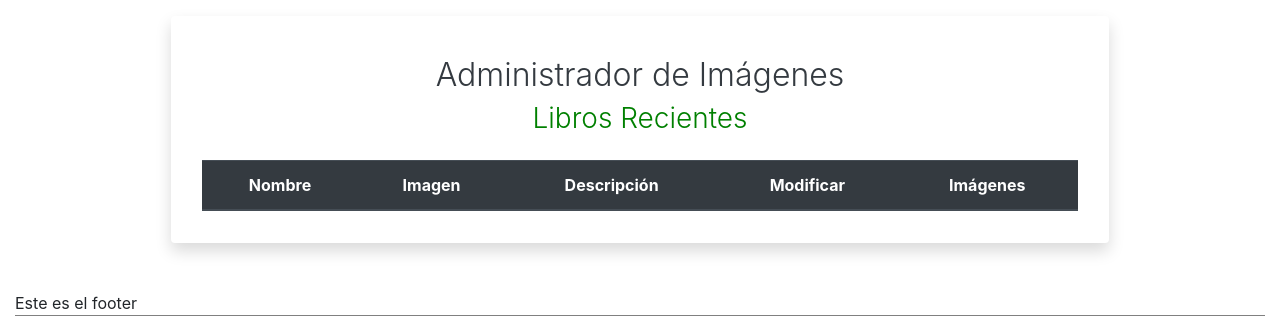
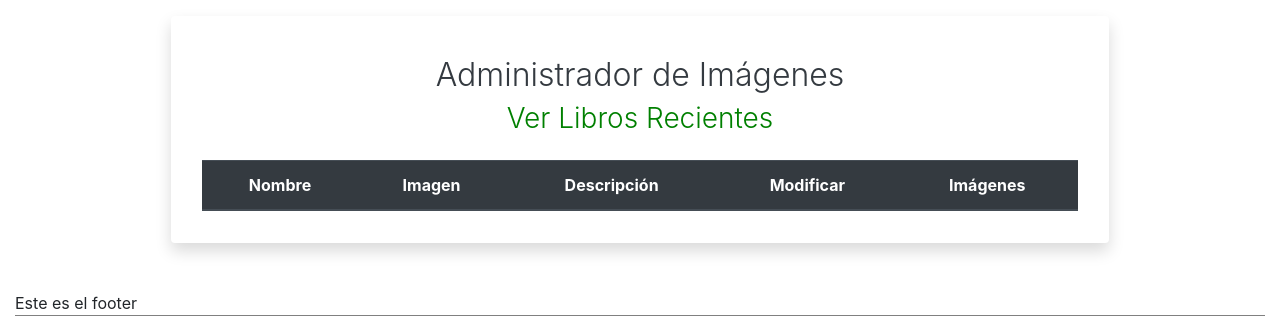
Before and after one commit to paulamorales08/Libreria_Vitual_Bictia, a PHP site: page /moduloImagenes/index.php in a window 1280 px wide. Shown: the part 56-372 px from the top of the page. Run offline with PHP 8.4, Linux system fonts and the light colour scheme; data that the repository does not hold is empty.

Commit message:
Actualización de LibrosRecientes

```diff
--- a/moduloImagenes/verLibrosRecientes.php
+++ b/moduloImagenes/verLibrosRecientes.php
@@ -9,7 +9,7 @@
 <div class="container w-75 p-3 shadow p-3 mb-5 bg-white rounded text-dark">
         <div class="form-group pt-4">
             <h2 class="text-center font-weight-light">Administrador de Imágenes</h2>
-            <h3 class="text-center font-weight-light texto_verde">Libros Recientes</h3>
+            <h3 class="text-center font-weight-light texto_verde">Ver Libros Recientes</h3>
         </div>
 
       <div class="container">
```
